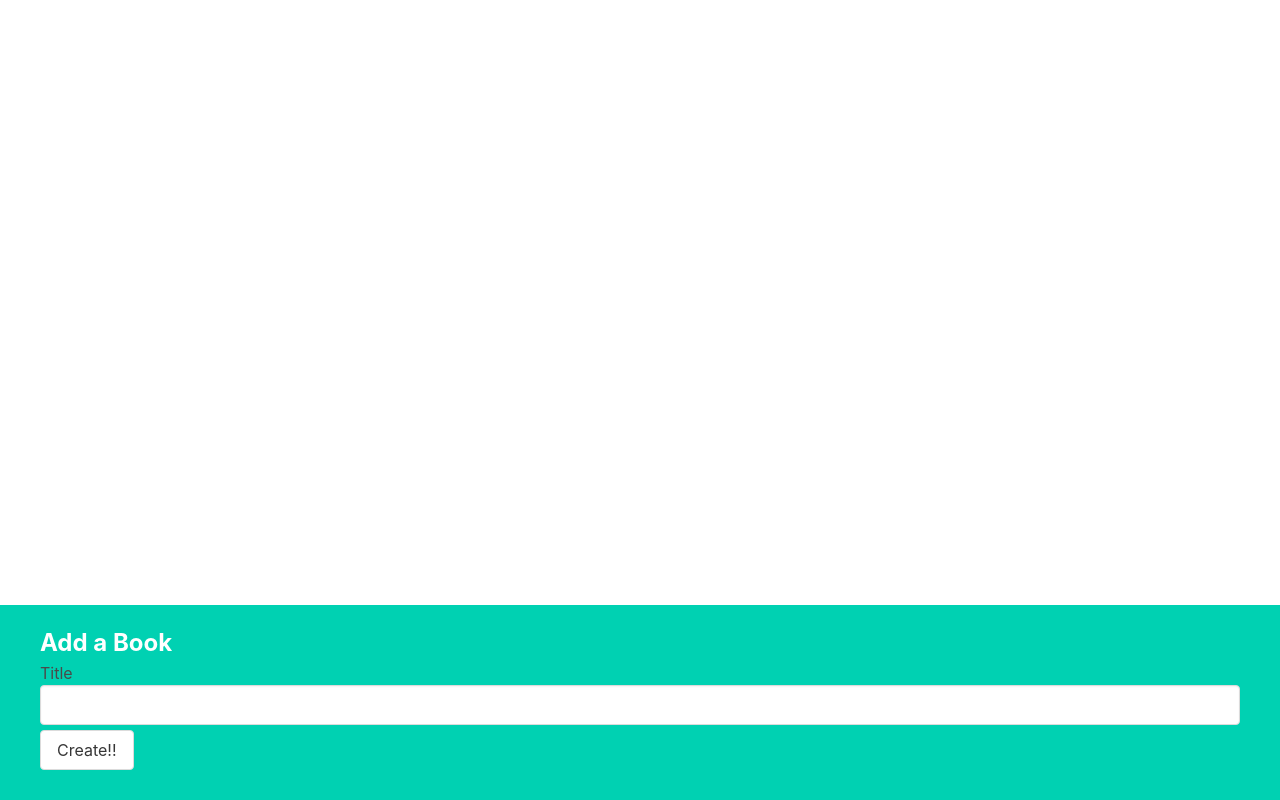
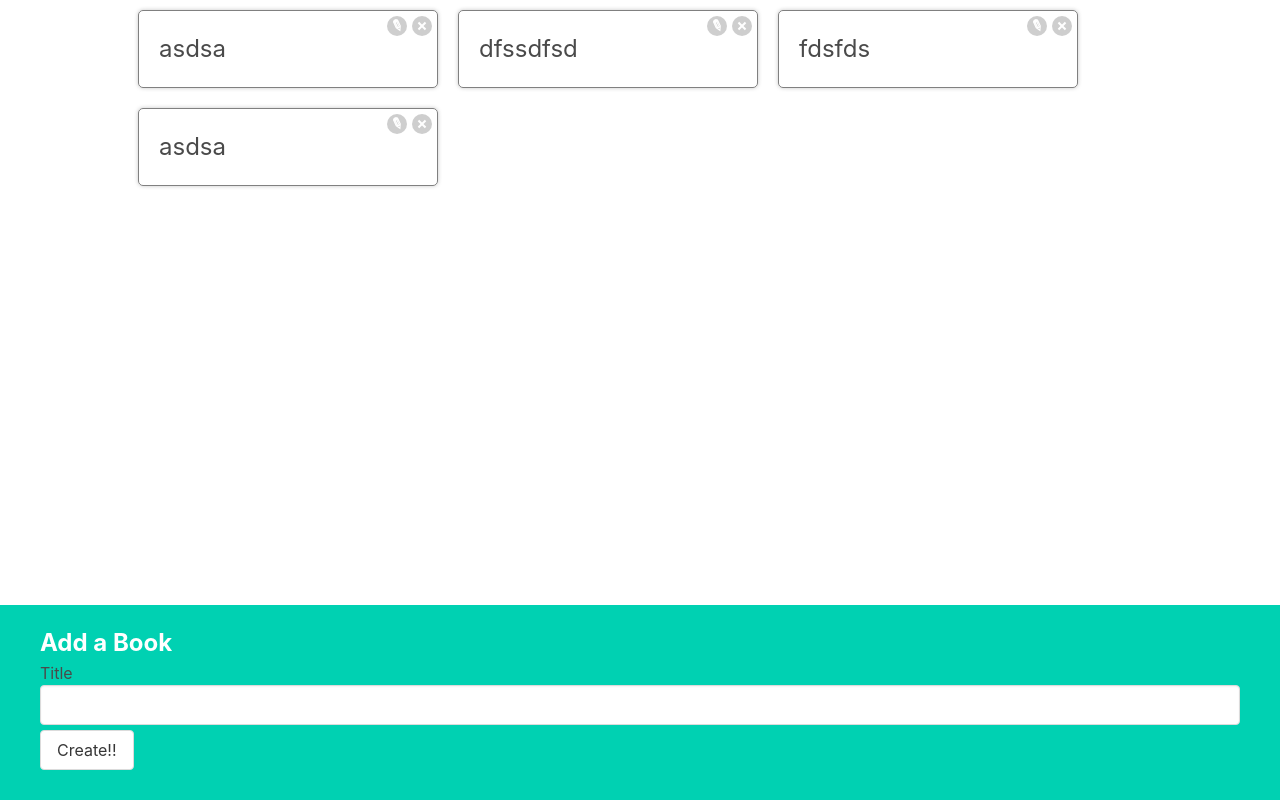
Before and after one commit to RemigiuszZydek/ReactExcerscise, a React (Create React App) app in the folder excersises/: page / in a window 1280 px wide. Built offline with nearby package versions, Linux system fonts and the light colour scheme; data requests are answered from the project's data file.

Commit message:
fetching books

```diff
--- a/excersises/db.json
+++ b/excersises/db.json
@@ -3,6 +3,18 @@
     {
       "title": "asdsa",
       "id": 1
+    },
+    {
+      "title": "dfssdfsd",
+      "id": 2
+    },
+    {
+      "title": "fdsfds",
+      "id": 3
+    },
+    {
+      "title": "asdsa",
+      "id": 4
     }
   ]
 }
--- a/excersises/src/App.js
+++ b/excersises/src/App.js
@@ -1,11 +1,19 @@
 import "./App.css";
-import { useState } from "react";
+import { useState, useEffect } from "react";
 import BookCreate from "./components/BookCreate";
 import BookList from "./components/BookList";
 import axios from "axios";
 
 function App() {
 	const [books, setBooks] = useState([]);
+	const fetchBooks = async () => {
+		const response = await axios.get("http://localhost:3001/books");
+		setBooks(response.data);
+	};
+
+	useEffect(() => {
+		fetchBooks();
+	}, []);
 
 	const editBookById = (id, newTitle) => {
 		const updatedBooks = books.map((book) => {
```
